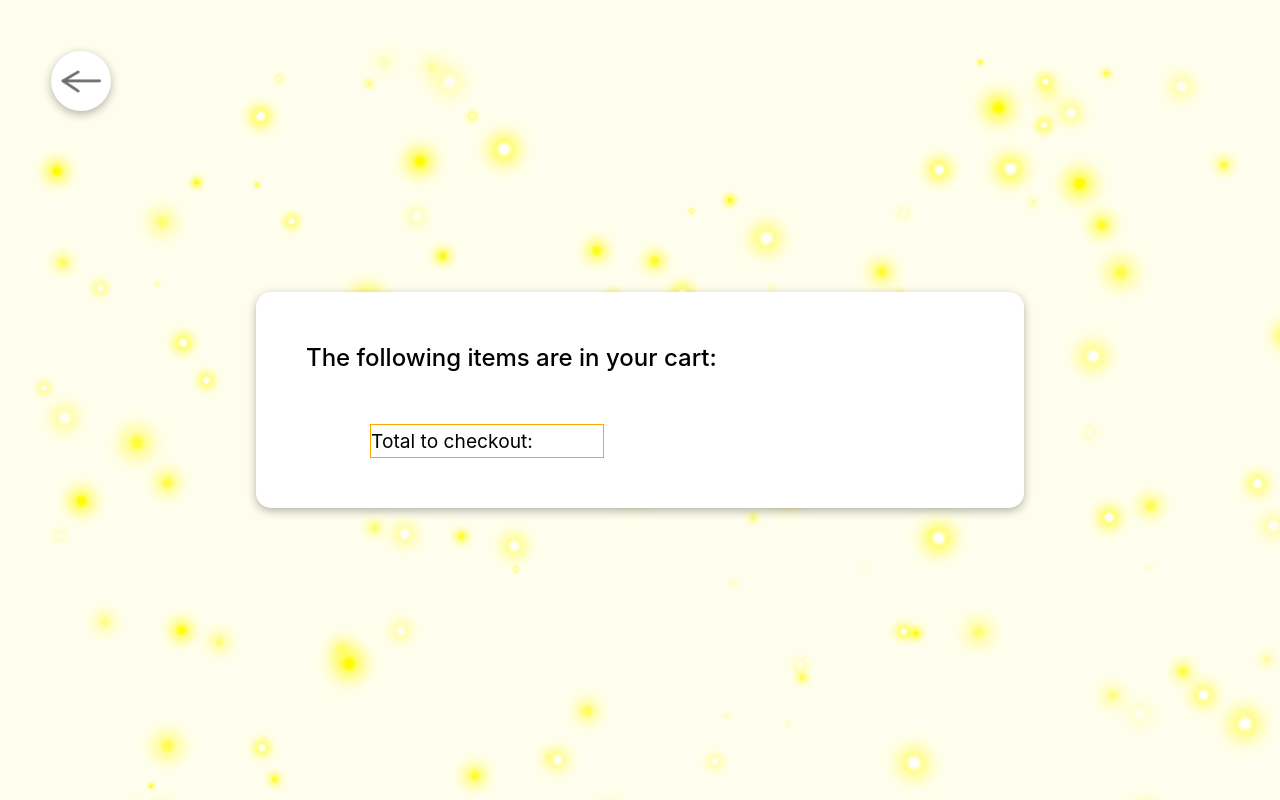
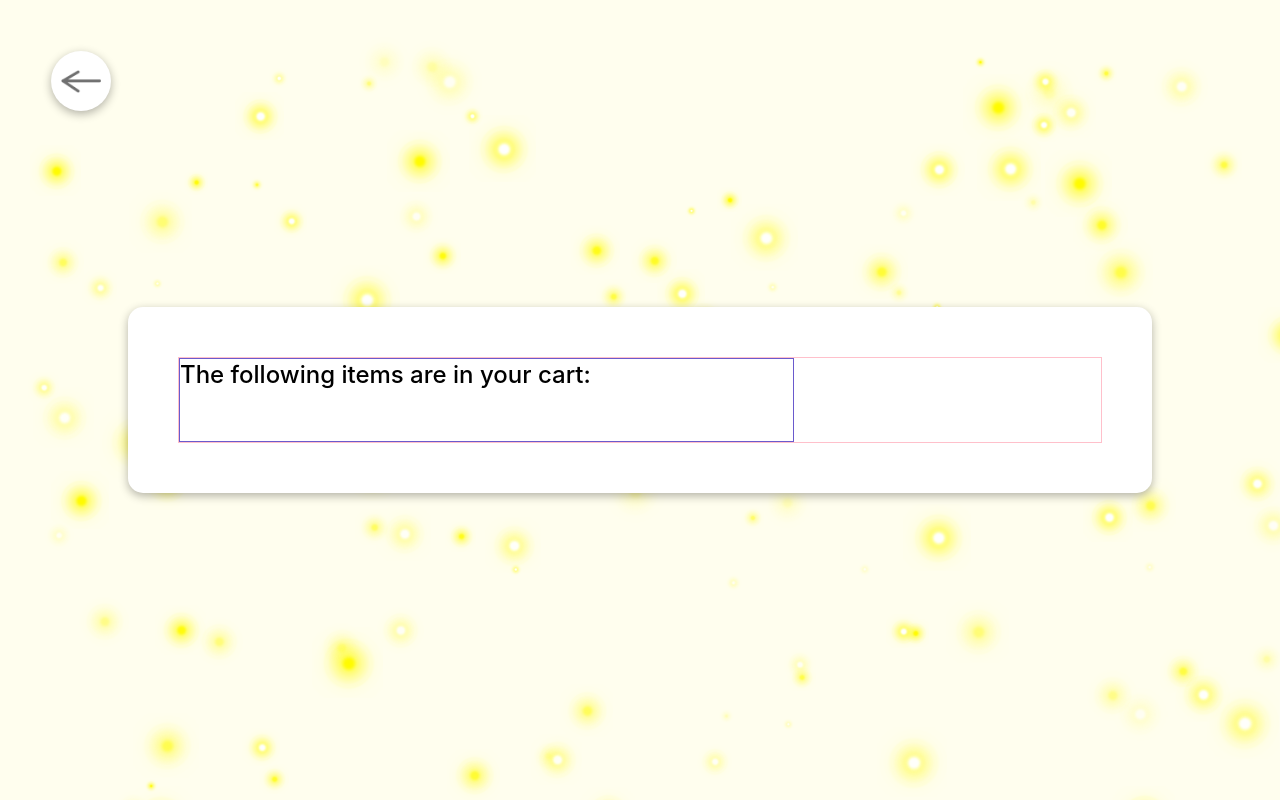
Before and after one commit to biancaraetchi/Portfolio, a React (Create React App) app: page /Portfolio/cart in a window 1280 px wide. Built offline with nearby package versions, Linux system fonts and the light colour scheme; the HTML template or start-up script is replaced by a standard one.

Commit message:
Change to cart page

```diff
--- a/src/CartPage.css
+++ b/src/CartPage.css
@@ -1,32 +1,27 @@
-.cartContainer {
+.allCart {
+  height: 100%;
+  width: 100%;
+  display: grid;
+  grid-template-columns: 3fr 1.5fr;
+  border: 1px solid pink;
+}
+.allCart .allItems {
+  border: 1px solid slateblue;
+}
+.allCart .allItems .item {
   display: flex;
+  flex-wrap: wrap;
+  border: 1px solid blue;
+  height: 150px;
 }
-.cartContainer .listItemsInCart {
-  display: flex;
-  width: 100%;
-  height: 150px;
-  border-radius: 15px;
-  box-shadow: 0 3px 10px rgba(0, 0, 0, 0.3);
+.allCart .allItems .item .image {
+  border: 1px solid saddlebrown;
+  width: 20%;
 }
-.cartContainer .listItemsInCart .cartText {
-  width: 60%;
-  height: 100%;
-  border: 1px solid olive;
-}
-.cartContainer .listItemsInCart .cartText h4 {
-  font-style: italic;
-  font-weight: 500;
-}
-.cartContainer .listItemsInCart .smallImage {
-  display: block;
-  border: 1px solid red;
-  width: 30%;
-  height: 100%;
+.allCart .allItems .item .image img {
+  width: 50px;
+  height: 50px;
   -o-object-fit: contain;
      object-fit: contain;
-}
-.cartContainer .checkout {
-  width: 35%;
-  margin-left: 5vw;
-  border: 1px solid orange;
+  border: 1px solid green;
 }/*# sourceMappingURL=CartPage.css.map */
--- a/src/CartPage.js
+++ b/src/CartPage.js
@@ -8,30 +8,29 @@ const CartPage = (props) => {
     return (
         <div className="flexWrapper">
             <div className="formBlock">
-                <img src="./Artsystuff/lamp2.png" alt="oops" />
-                <h3>The following items are in your cart:</h3>
-                <div className="cartContainer">
-                    {props.lamps.map((lamp) => {
-                        let chooseIfDisplay = { display: "block" };
-                        if (lamp.items === 0) {
-                            chooseIfDisplay.display = "none";
-                        }
-                        return (
-                            <div className="listItemsInCart" key={lamp.id} style={chooseIfDisplay}>
-                                <img src={lamp.backimage} alt={lamp.title} className="smallImage" />
-                                <div className="cartText">
-                                    <h4>{lamp.title}</h4>
-                                    <ul>
-                                        {lamp.prop1 ? <li>LED</li> : <li>Not LED</li>}
-                                        <li>{lamp.prop2}</li>
-                                    </ul>
-                                    <b>{lamp.items} x €{lamp.price} = €{lamp.items*lamp.price}</b>
+                <div className="allCart">
+                    <div className="allItems">
+                        <h3>The following items are in your cart:</h3>
+                        {props.lamps.map((lamp) => {
+                            let ifDisplayed = { display: "none" };
+                            if (lamp.items !== 0) {
+                                ifDisplayed.display = "flex";
+                            }
+
+                            return (
+                                <div className="item" key={lamp.id} style={ifDisplayed}>
+                                    <div className="image">
+                                        <img src={lamp.backimage} alt="f" />
+
+                                    </div>
+                                    <div className="text">
+
+                                    </div>
                                 </div>
-                            </div>)
-                    })}
-                    <div className="checkout">
-                        <h4>Total to checkout:</h4>
+                            )
+                        })}
                     </div>
+                    <div className="totalCheckout"></div>
                 </div>
             </div>
         </div>
--- a/src/CartPage.scss
+++ b/src/CartPage.scss
@@ -1,33 +1,28 @@
 @import "./import";
 
-.cartContainer {
-    display: flex;
-    .listItemsInCart {
-        display: flex;
-        width:100%;
-        height: 150px;
-        border-radius: 15px;
-        @include shadowPreset;
-        .cartText{
-            width:60%;
-            height:100%;
-            border:1px solid olive;
-            h4{
-                font-style: italic;
-                font-weight: 500;
+.allCart{
+    height: 100%;
+    width:100%;
+    display: grid;
+    grid-template-columns: 3fr 1.5fr;
+    border:1px solid pink;
+    .allItems{
+        border:1px solid slateblue;
+        .item{
+            display: flex;
+            flex-wrap: wrap;
+            border:1px solid blue;
+            height:150px;
+            .image{
+                border:1px solid saddlebrown;
+                width:20%;
+                img{
+                    width:50px;
+                    height:50px;
+                    object-fit: contain;
+                    border:1px solid green;
+                }
             }
         }
-        .smallImage {
-            display: block;
-            border: 1px solid red;
-            width: 30%;
-            height: 100%;
-            object-fit: contain;
-        }
-    }
-    .checkout{
-        width:35%;
-        margin-left:5vw;
-        border:1px solid orange;
     }
 }
--- a/src/Login.css
+++ b/src/Login.css
@@ -9,7 +9,7 @@
 }
 .flexWrapper .formBlock {
   height: auto;
-  width: 60vw;
+  width: 80vw;
   padding: 50px;
   box-shadow: 0 3px 10px rgba(0, 0, 0, 0.3);
   border-radius: 15px;
--- a/src/Login.scss
+++ b/src/Login.scss
@@ -16,7 +16,7 @@
 
     .formBlock {
         height: auto;
-        width: 60vw;
+        width: 80vw;
         padding: 50px;
         @include shadowPreset;
         border-radius: 15px;
--- a/src/Sidebar.css
+++ b/src/Sidebar.css
@@ -26,8 +26,8 @@
   padding-left: 0;
   font-size: 1.4rem;
   float: left;
-  position: relative;
-  bottom: 20px;
+  position: absolute;
+  top: 10px;
 }
 @media (max-width: 400px) {
   .Sidebar h3 {
--- a/src/Sidebar.scss
+++ b/src/Sidebar.scss
@@ -27,8 +27,8 @@
             font-size: 1.1rem;
         }
         float:left;
-        position:relative;
-        bottom:20px;
+        position:absolute;
+        top:10px;
     }
 
     form{
```
Also changed, not shown: 2 other files (tests, documents, lock files or other folders).
